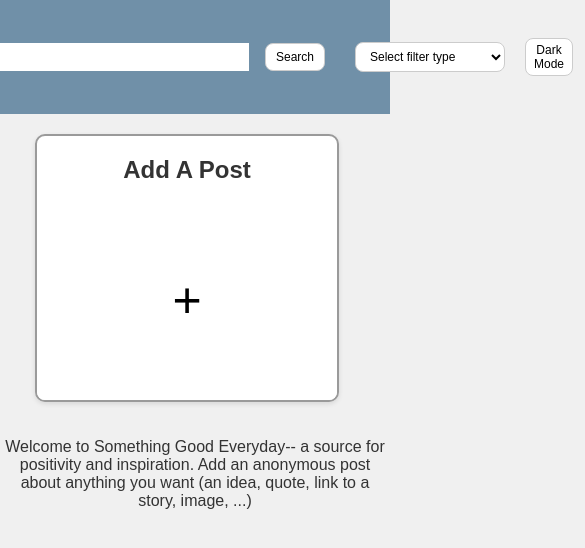
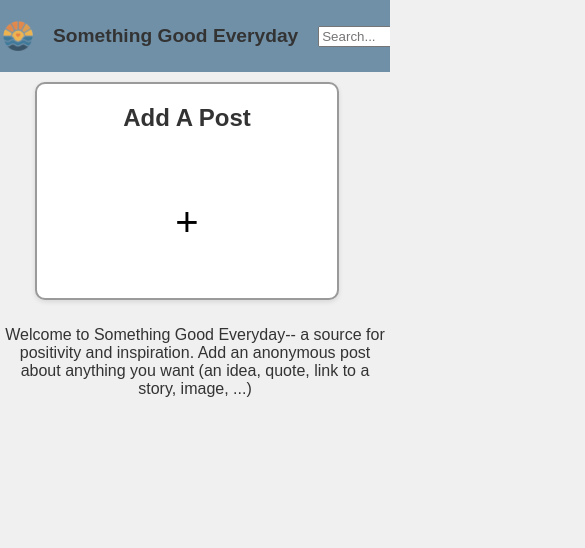
Before and after one commit to maurasweeney1/somethingGoodEveryday, a React (Create React App) app in the folder frontend/: page /home in a window 390 px wide. Shown: the top 548 px of the page, 585 px wide, since content can reach past the window. Built offline with nearby package versions, Linux system fonts and the light colour scheme; sample sign-in values are in the browser's storage.

Commit message:
fixing header styling

```diff
--- a/frontend/src/App.css
+++ b/frontend/src/App.css
@@ -108,6 +108,10 @@ body.dark-mode .color-theme {
 .title {
   display: flex;
   align-items: center;
+  gap: 10px;
+  /* width: 100%;
+  margin-bottom: 15px; */
+  flex-shrink: 0;
 }
 
 body.dark-mode button:hover {
@@ -131,14 +135,16 @@ header.dark-mode {
 
 header {
   display: flex;
-  justify-content: center;
+  justify-content: space-between;
   align-items: center;
   width: 100vw;
   padding: 10px 20px;
-  background-color: rgb(80, 120, 150, .8);
   box-sizing: border-box;
   gap: 20px;
-  padding: 15px;
+  background-color: rgb(80, 120, 150, .8);
+  flex-wrap: nowrap;
+  min-height: fit-content;
+  overflow-x: auto;
 }
 
 header span,
@@ -196,23 +202,21 @@ header button:hover {
   display: flex;
   justify-content: center;
   align-items: center;
+  width: 100%;
+  margin: 10px 0;
+  flex: 0 1 auto;
 }
 
 .search-bar {
-  display: flex;
-  flex-direction: row;
-  align-items: stretch;
-  width: fit-content;
-  border: none;
-  border-radius: 4px;
+  width: 100%;
+  max-width: 400px;
+  margin: 0 auto;
 }
 
 .search-bar input {
-  width: 300px;
-  padding: 8px 12px;
-  border: none;
-  outline: none;
-  font-size: 14px;
+  width: 100%;
+  max-width: 300px;
+
 }
 
 .dark-mode .search-bar ::placeholder {
@@ -243,17 +247,28 @@ select,
   padding: 6px 10px;
 }
 
-.search-bar input {
-  font-size: 12px;
-  padding: 6px 10px;
-}
-
 header button {
   padding: 4px 8px;
 }
 
 .filters {
   font-size: 12px;
+  width: 100%;
+  display: flex;
+  flex-direction: column;
+  align-items: center;
+  gap: 10px;
+  margin: 10px 0;
+  max-width: 150px
+}
+
+.filters>div {
+  display: flex;
+  flex-direction: column;
+  align-items: center;
+  gap: 5px;
+  width: 100%;
+  max-width: 300px;
 }
 
 .filters input[type="date"] {
@@ -266,9 +281,6 @@ header button {
   padding: 6px 10px;
 }
 
-.color-theme {
-  display: none;
-}
 
 .like-button {
   background: none !important;
@@ -289,3 +301,79 @@ header button {
   background-color: #444 !important;
   color: white;
 }
+
+@media screen and (max-width: 768px) {
+  header {
+    padding: 10px 5px;
+  }
+
+  .title h3 {
+    font-size: 1.2rem;
+  }
+
+  .App-logo {
+    width: 30px;
+  }
+
+  .search-bar {
+    flex-direction: column;
+    align-items: center;
+    gap: 10px;
+  }
+
+  .search-bar input,
+  .search-bar button {
+    width: 90%;
+    max-width: none;
+  }
+
+  .filters select,
+  .filters input[type="date"] {
+    width: 90%;
+  }
+
+  button,
+  select,
+  .filters select,
+  .search-bar button {
+    padding: 8px 12px;
+    font-size: 14px;
+  }
+}
+
+@media screen and (max-width: 480px) {
+  header {
+    padding: 8px 3px;
+  }
+
+  .post-grid {
+    padding: 10px;
+  }
+
+  .post-panel {
+    flex: 1 0 250px;
+  }
+
+  .add-post-button {
+    height: 150px;
+    width: 250px;
+    font-size: 40px;
+  }
+}
+@media screen and (max-width: 768px) {
+  .App-header button {
+    padding: 8px 16px;
+    min-width: 100px;
+  }
+}
+
+@media screen and (max-width: 768px) {
+  header::-webkit-scrollbar {
+    height: 4px;
+  }
+
+  header::-webkit-scrollbar-thumb {
+    background-color: rgba(255, 255, 255, 0.6);
+    border-radius: 3px;
+  }
+}
--- a/frontend/src/Home.js
+++ b/frontend/src/Home.js
@@ -145,8 +145,9 @@ function MainPage({ setPosts, posts, lightMode, updateColorTheme }) {
               name="searchInput"
               placeholder="Search..."
               aria-label="Search"
+              onChange={(e) => setSearchQuery(e.target.value.toLowerCase())}
+              value={searchQuery}
             />
-            <button type="submit">Search</button>
           </form>
         </div>
         <div className="filters">
@@ -204,9 +205,6 @@ function MainPage({ setPosts, posts, lightMode, updateColorTheme }) {
         </div>
 
         {/* light/dark mode */}
-        <span className="color-theme">
-          Color Theme: {lightMode ? "Light Mode " : "Dark Mode "}
-        </span>
         <button
           id="color-theme-button"
           onClick={() => updateColorTheme(!lightMode)}
```
